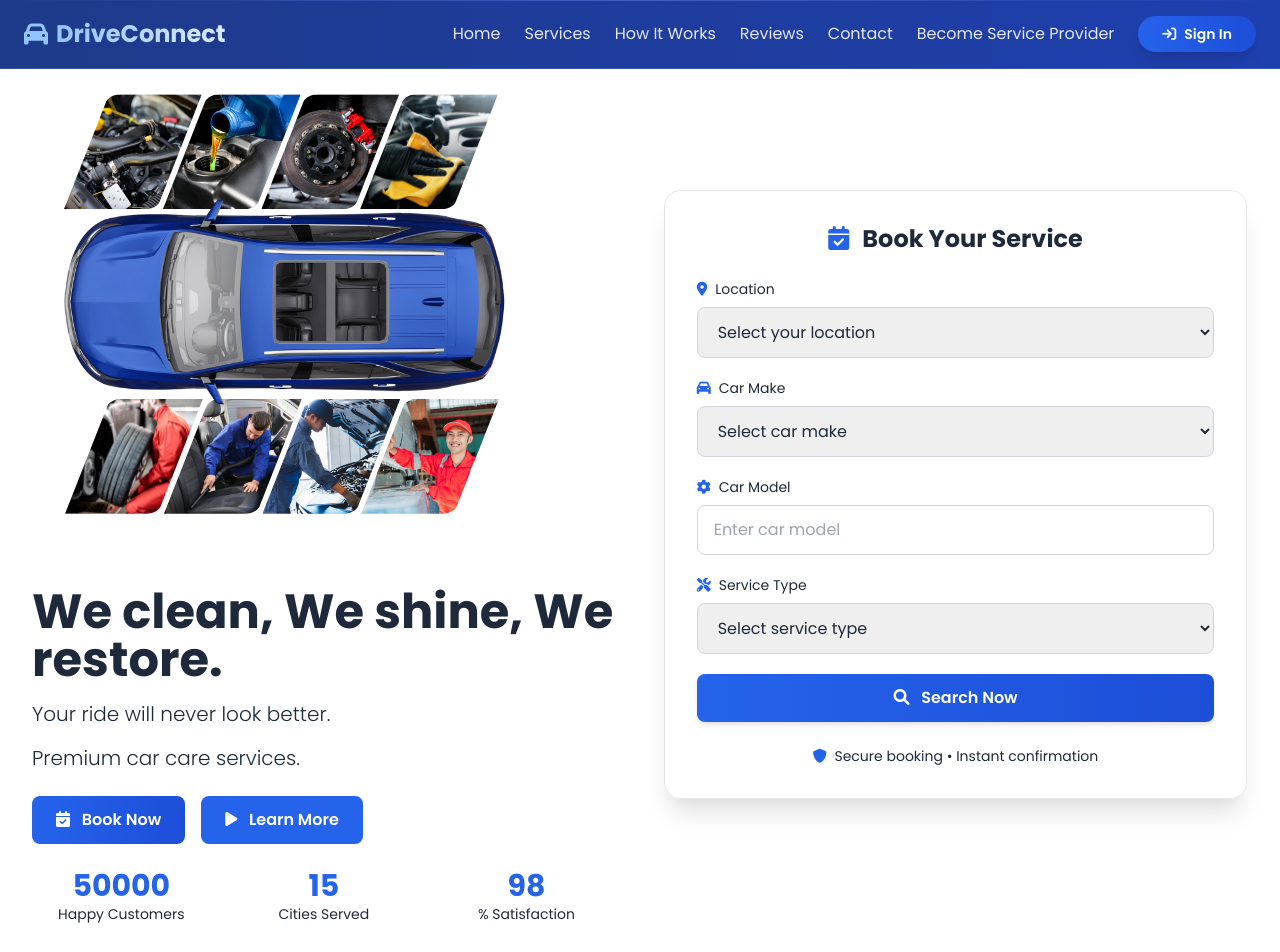
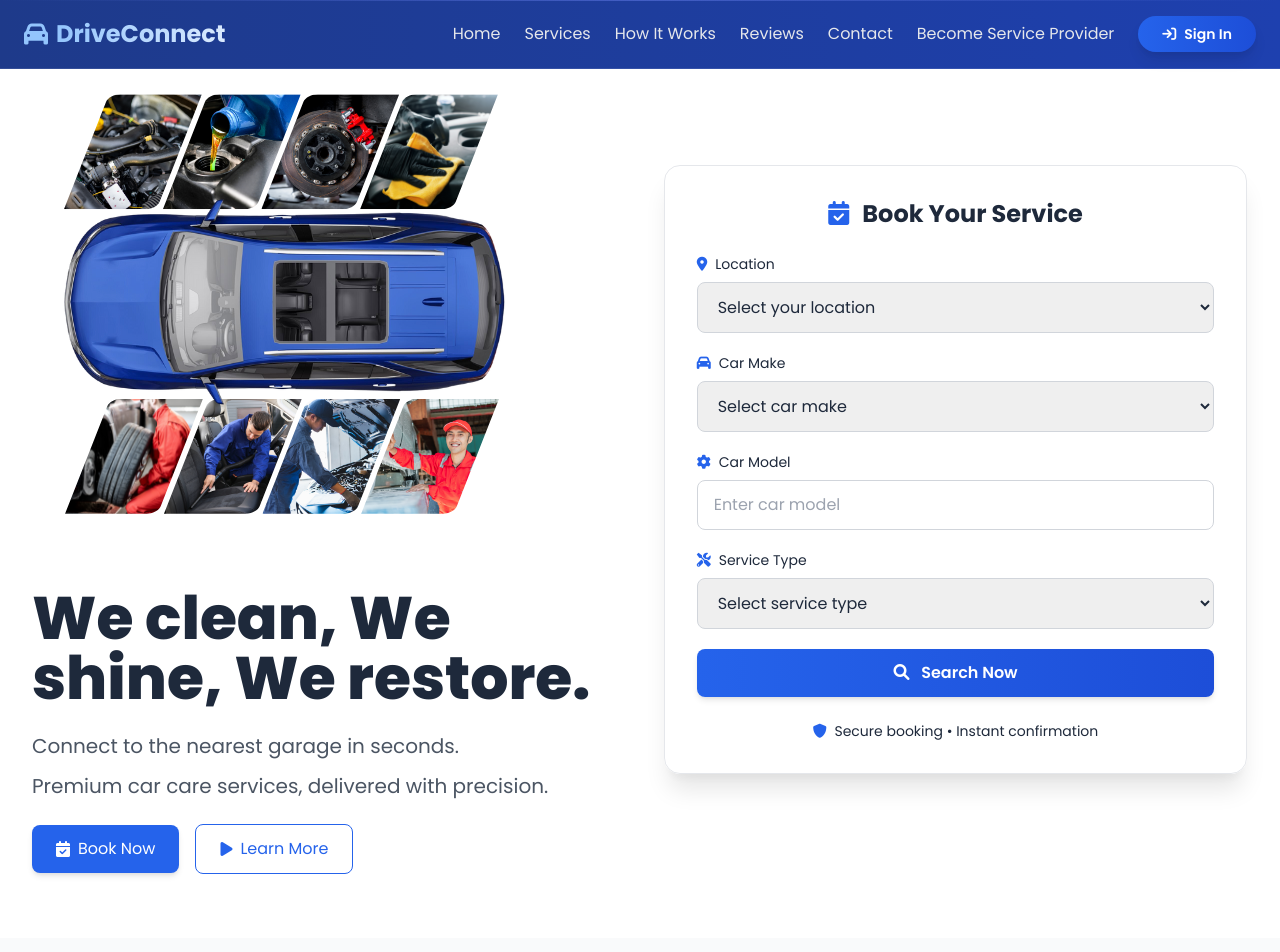
Before and after one commit to ParthBhut69/DriveConnect, a plain HTML site: page index.html in a window 1280 px wide. Shown: the top 952 px of the page. Drawn offline with nearby package versions, Linux system fonts and the light colour scheme.

Commit message:
Update index.html
done changes in text and fixed the ui too

```diff
--- a/index.html
+++ b/index.html
@@ -815,22 +815,33 @@ header#home .w-full.md\:w-1\/2 {
     </div>
     <!-- Text - 25% -->
     <div class="flex-[1]">
-      <h1 class="text-3xl md:text-5xl font-bold leading-tight mb-4">
+     <div class="text-center md:text-left max-w-3xl mx-auto md:mx-0">
+  <h1 class="text-4xl md:text-6xl font-extrabold text-slate-800 leading-tight mb-6">
     We clean, <br class="md:hidden" /> We shine, We restore.
   </h1>
-      <p class="text-lg md:text-xl mb-4 font-light">Your ride will never look better.</p>
-      <p class="text-lg md:text-xl mb-6 font-light">Premium car care services.</p>
-
-      <div class="flex flex-wrap gap-4 mb-6">
-        <a href="booking.html" class="inline-block bg-gradient-to-r from-blue-600 to-blue-700 text-white px-6 py-3 rounded-lg font-semibold transition hover:from-blue-700 hover:to-blue-800">
+
+  <p class="text-lg md:text-xl text-gray-600 mb-3">
+    Connect to the nearest garage in seconds.
+  </p>
+  <p class="text-lg md:text-xl text-gray-600 mb-6">
+    Premium car care services, delivered with precision.
+  </p>
+
+  <div class="flex flex-col sm:flex-row items-center gap-4">
+    <a href="booking.html"
+       class="inline-flex items-center justify-center bg-blue-600 hover:bg-blue-700 text-white px-6 py-3 rounded-lg text-base font-medium shadow-md transition duration-200">
       <i class="fas fa-calendar-check mr-2"></i> Book Now
     </a>
-        <a href="#services" class="inline-block bg-blue-600 text-white px-6 py-3 rounded-lg font-semibold transition hover:bg-blue-700">
+
+    <a href="#services"
+       class="inline-flex items-center justify-center border border-blue-600 text-blue-600 hover:bg-blue-50 px-6 py-3 rounded-lg text-base font-medium transition duration-200">
       <i class="fas fa-play mr-2"></i> Learn More
     </a>
   </div>
-
-      <div class="grid grid-cols-1 sm:grid-cols-3 gap-6 text-center w-full">
+</div>
+
+
+      <!-- <div class="grid grid-cols-1 sm:grid-cols-3 gap-6 text-center w-full">
         <div>
           <div class="text-3xl font-bold text-blue-600" data-count="50000">0</div>
           <p class="text-sm text-slate-600">Happy Customers</p>
@@ -843,7 +854,7 @@ header#home .w-full.md\:w-1\/2 {
           <div class="text-3xl font-bold text-blue-600" data-count="98">0</div>
           <p class="text-sm text-slate-600">% Satisfaction</p>
         </div>
-      </div>
+      </div> -->
     </div>
   </div>
 </div>
```
Lines whose indentation alone changed are shown as unchanged.
